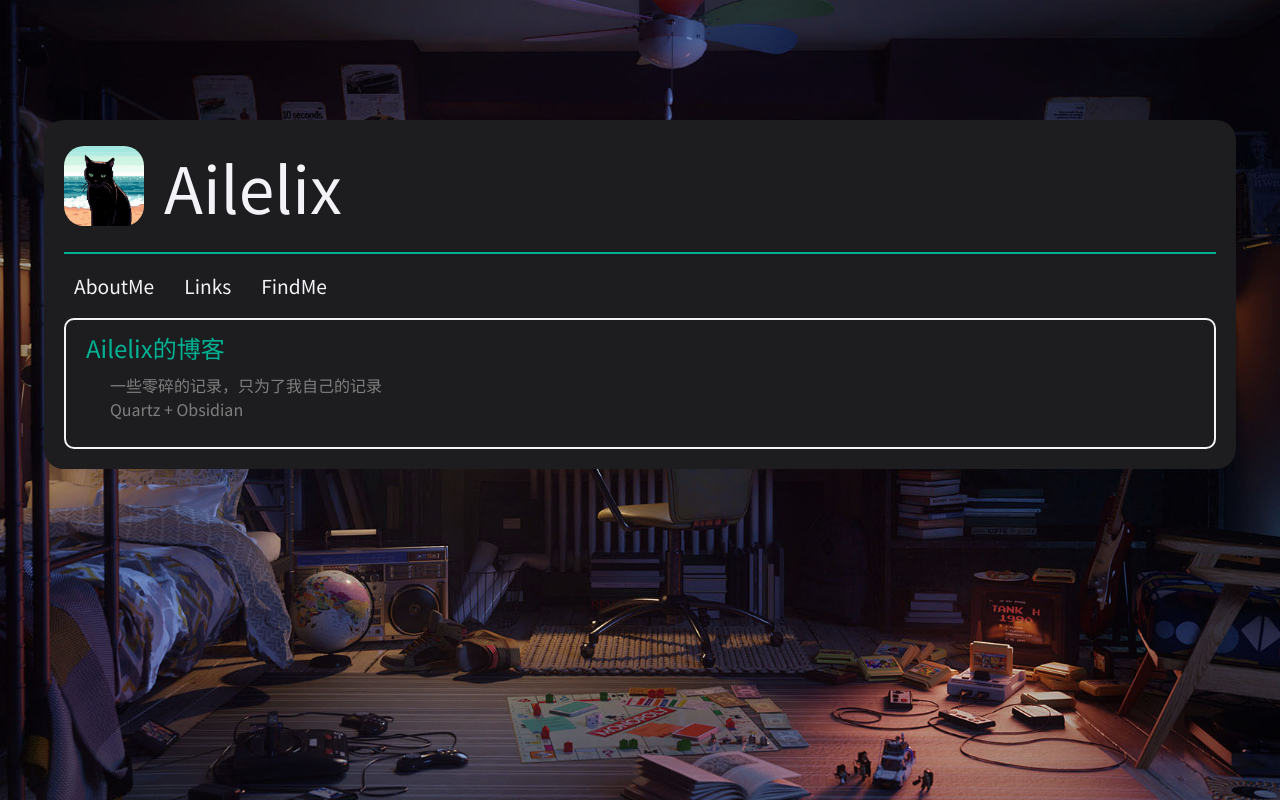
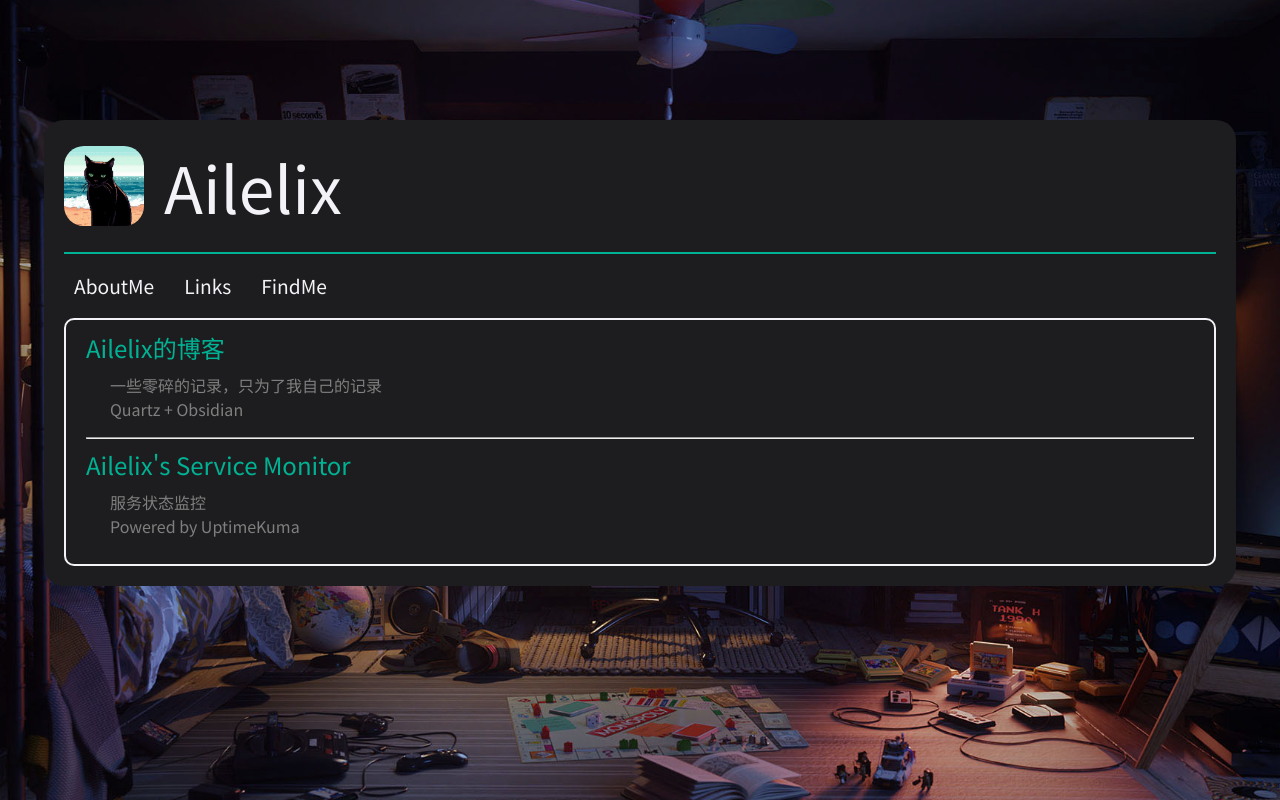
Before and after one commit to ailelix/ailelix, a Vue app: page / in a window 1280 px wide. Both pictures are taken after a click on the button "Links". Built offline with nearby package versions, Linux system fonts and the light colour scheme.

Commit message:
Update Links

```diff
--- a/src/components/Links.vue
+++ b/src/components/Links.vue
@@ -4,6 +4,11 @@
     <p>
       一些零碎的记录，只为了我自己的记录<br>
       Quartz + Obsidian
+    </p><hr>
+    <a href="">Ailelix's Service Monitor</a>
+    <p>
+      服务状态监控<br>
+      Powered by UptimeKuma
     </p>
   </div>
 </template>
```
